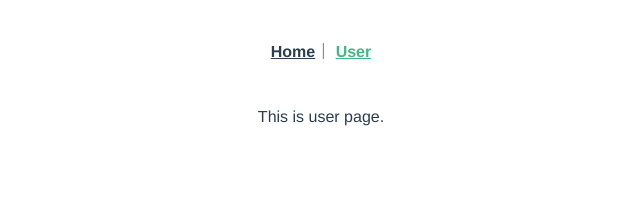
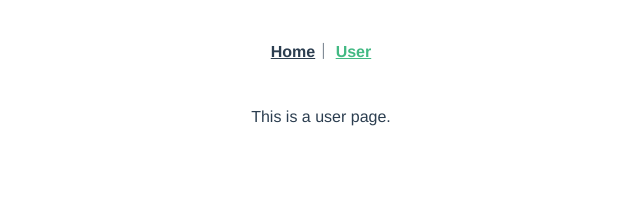
Before and after one commit to dvnnlnn/tmpl-vue-exp-gcp, a Vue app: page /#/user in a window 1280 px wide. Shown: the top 198 px of the page, without its empty margins (319-959 px from the left). Built offline with nearby package versions, Linux system fonts and the light colour scheme.

Commit message:
fix minor bugs

```diff
--- a/src/views/Home.vue
+++ b/src/views/Home.vue
@@ -5,7 +5,7 @@
 </template>
 
 <script>
-import { getData } from '@/functions/getData';
+import getData from '@/functions/getData';
 
 export default {
   name: 'Home',
--- a/src/views/User.vue
+++ b/src/views/User.vue
@@ -1,5 +1,5 @@
 <template>
   <div class="user">
-    <p>This is user page.</p>
+    <p>This is a user page.</p>
   </div>
 </template>
```
